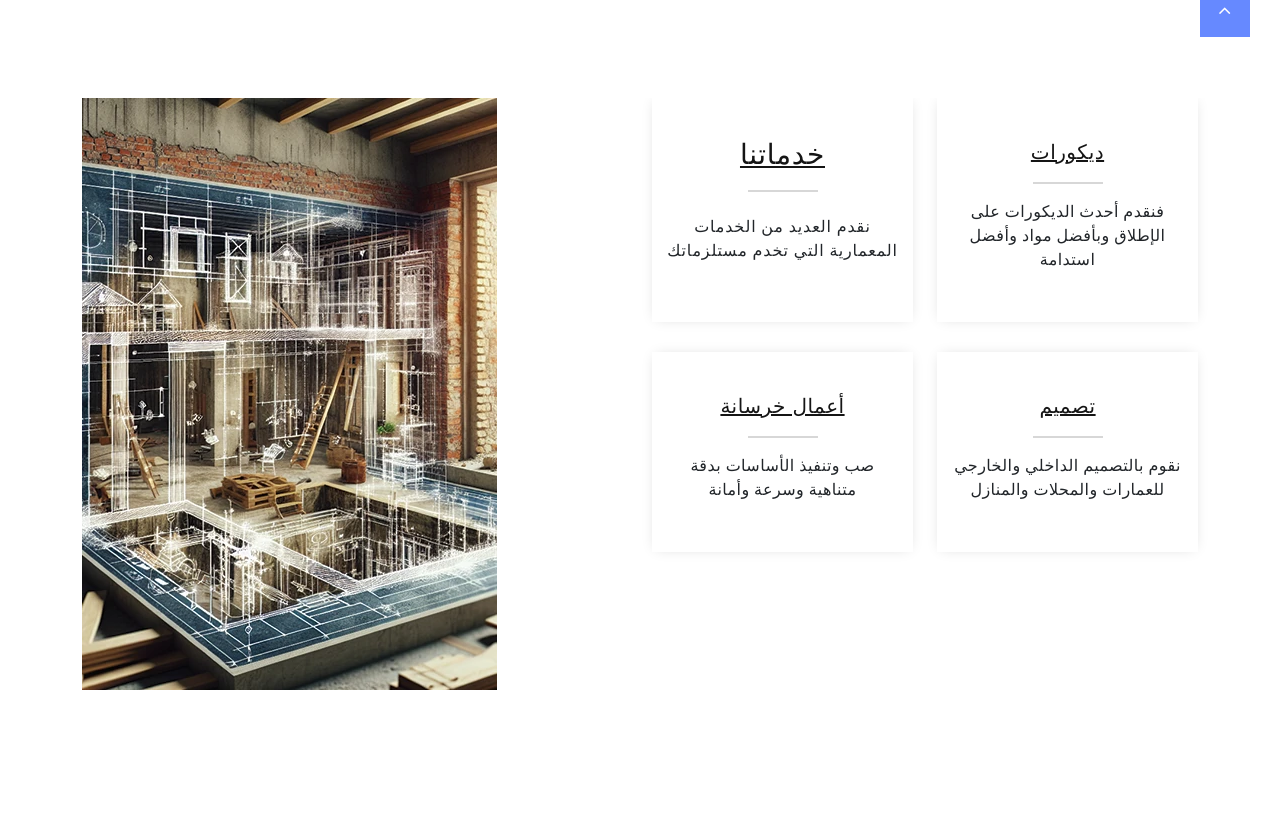
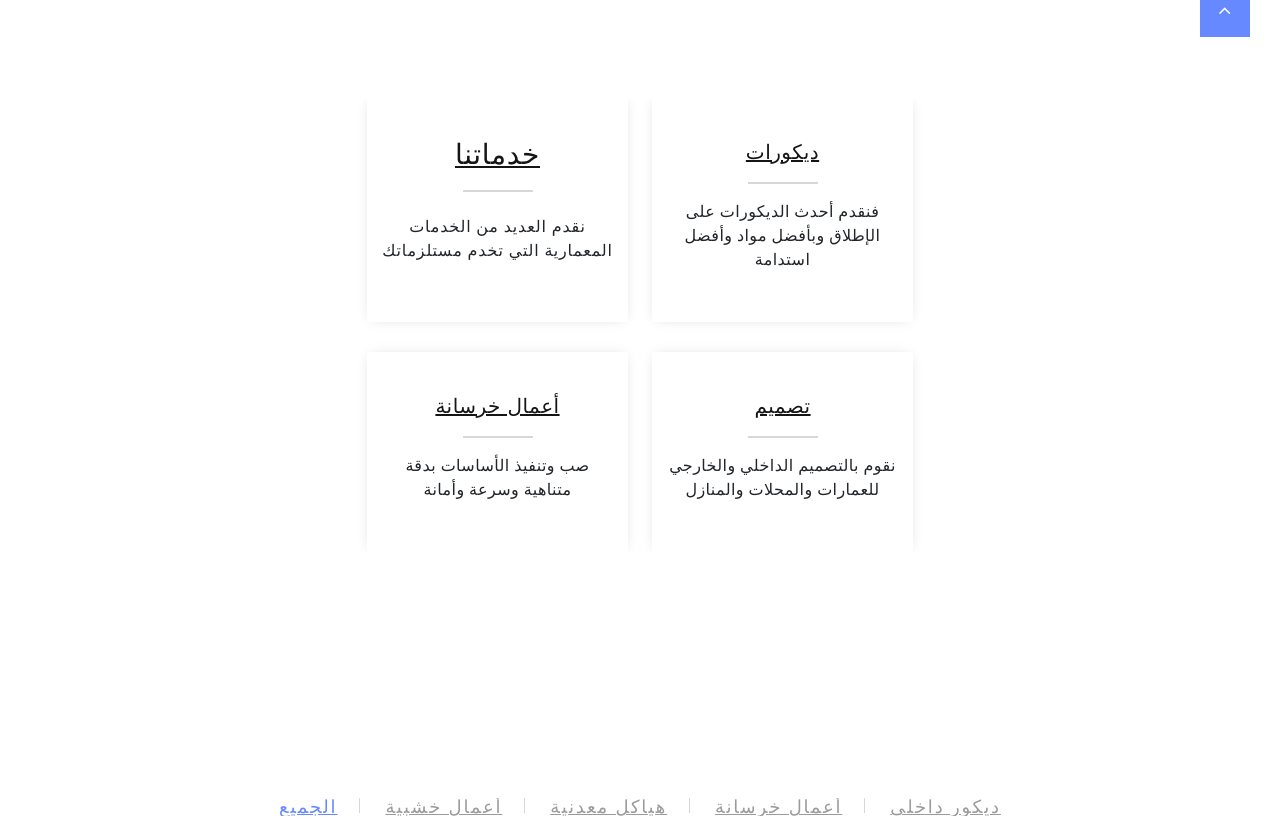
Before and after one commit to shamoos63/br, a plain HTML site: page index.html in a window 1280 px wide. Shown: the part 833-1670 px from the top of the page. Drawn offline with nearby package versions, Linux system fonts and the light colour scheme.

Commit message:
Update index.html

```diff
--- a/index.html
+++ b/index.html
@@ -125,9 +125,7 @@
             <section class="section section-sm section-first bg-default text-center" id="services">
                 <div class="container">
                     <div class="row row-30 justify-content-center">
-                        <div class="col-md-7 col-lg-5 col-xl-6 text-lg-left wow fadeInUp">
-                            <img src="images/index-1-415x592.webp" alt="" width="415" height="592"/>
-                        </div>
+
                         <div class="col-lg-7 col-xl-6">
                             <div class="row row-30">
                                 <div class="col-sm-6 wow fadeInRight">
```
